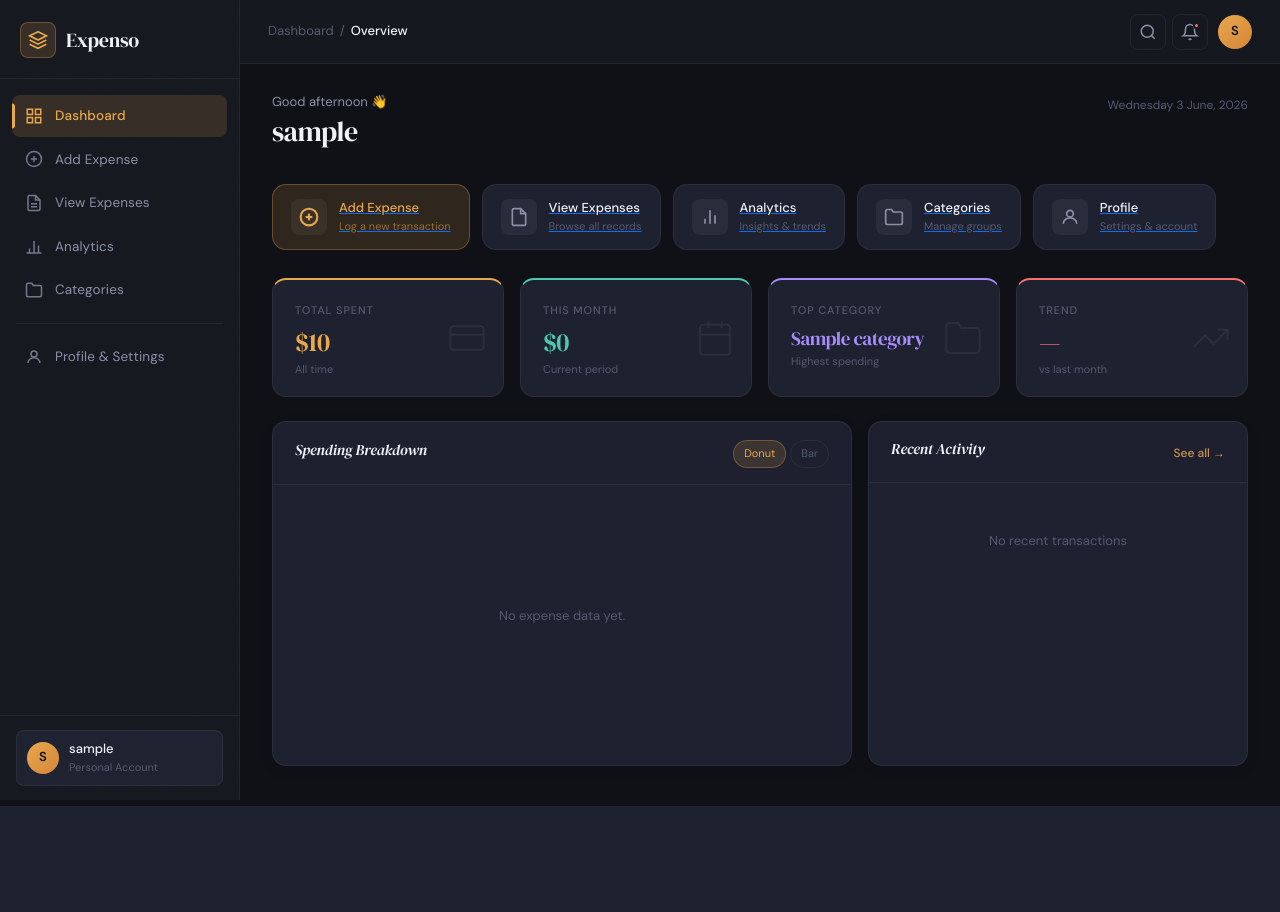
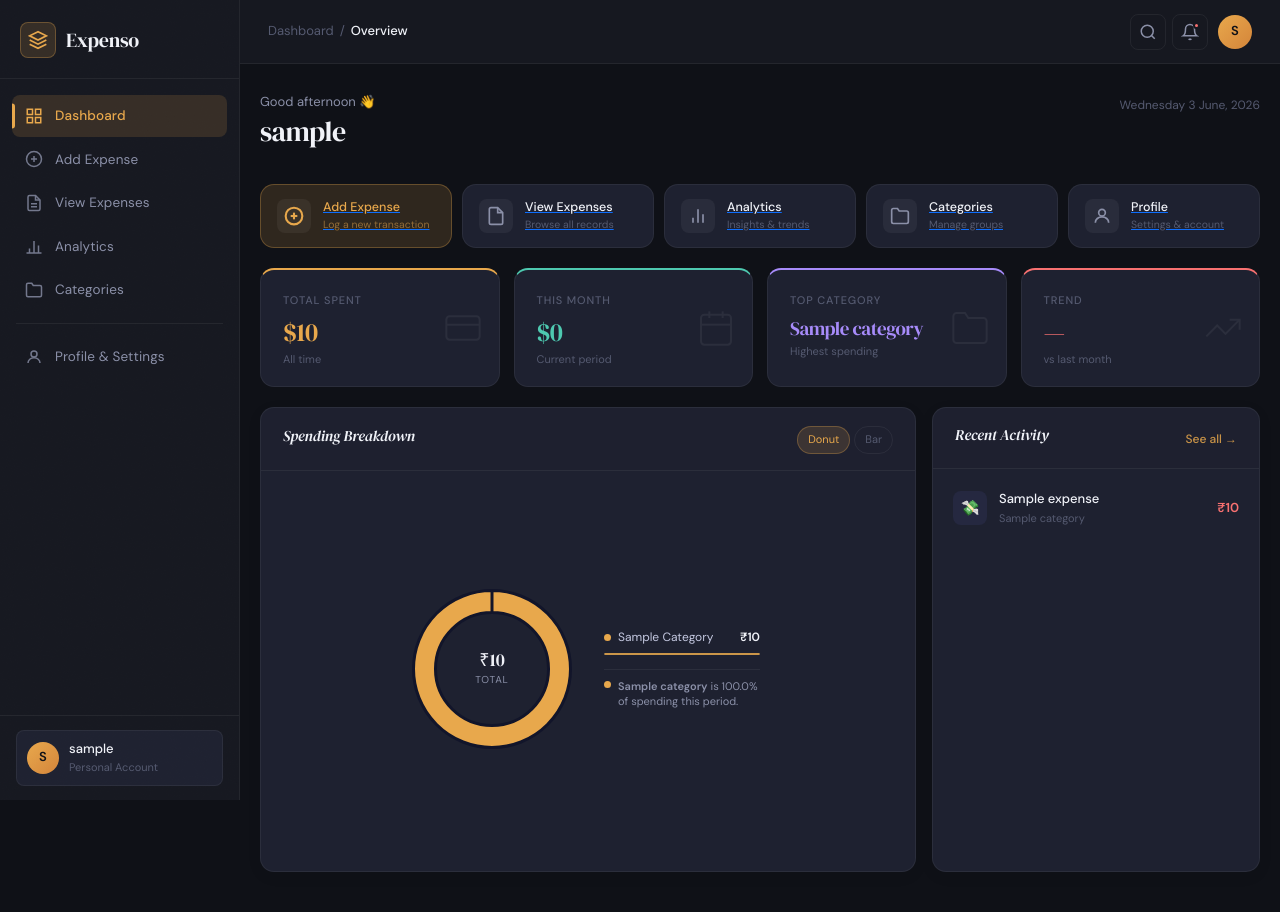
Before and after one commit to hiffenick/track-expenses-app, a Flask app: page /dashboard in a window 1280 px wide. Before the commit the page ends 806 px from the top, so only its background shows below. Run offline with Flask 3, Linux system fonts and the light colour scheme; a user stored in the database is signed in; tables that the repository leaves empty hold one stand-in row (values such as "Sample post"); parts of the project's set-up code (start-up, migrations or seed data) failed here and were passed over; some libraries are stand-ins or nearby versions.

Commit message:
Fix:Dashboard Spending Breakdown And Graph DIV Size

```diff
--- a/static/dashboard.css
+++ b/static/dashboard.css
@@ -332,7 +332,7 @@ body {
 
 /* ── Dashboard Body ────────────────────────────────────────── */
 .dashboard-body {
-  padding: 28px 32px 40px;
+  padding: 28px 20px 40px;
   /* max-width: 1280px; */
   width: 100%;
 }
@@ -369,27 +369,31 @@ body {
 }
 
 /* ── Quick Action Buttons ──────────────────────────────────── */
+/* ── Quick Action Buttons ──────────────────────────────────── */
 .quick-actions {
   display: flex;
-  gap: 12px;
-  flex-wrap: wrap;
-  margin-bottom: 28px;
+  gap: 10px;
+  flex-wrap: nowrap;
+  margin-bottom: 20px;
   animation: fadeSlideUp 0.5s 0.08s ease both;
+}
+
+.quick-actions a {
+  flex: 1 1 0;
+  min-width: 0;
 }
 
 .qa-btn {
   display: flex;
   align-items: center;
   gap: 12px;
-  padding: 14px 18px;
+  padding: 14px 16px;
   background: var(--surface);
   border: 1px solid var(--border);
   border-radius: var(--radius);
   cursor: pointer;
   transition: var(--transition);
-  flex: 1 1 150px;
-  min-width: 140px;
-  max-width: 200px;
+  width: 100%;
   text-align: left;
   color: var(--text-primary);
 }
@@ -415,7 +419,7 @@ body {
 .qa-btn.qa-primary .qa-icon { color: var(--accent); }
 
 .qa-icon {
-  width: 36px; height: 36px;
+  width: 34px; height: 34px;
   display: grid; place-items: center;
   background: rgba(255,255,255,0.05);
   border-radius: var(--radius-sm);
@@ -433,18 +437,25 @@ body {
   display: flex;
   flex-direction: column;
   gap: 1px;
+  min-width: 0;
 }
 
 .qa-text strong {
-  font-size: 13px;
+  font-size: 12.5px;
   font-weight: 500;
   line-height: 1.3;
+  white-space: nowrap;
+  overflow: hidden;
+  text-overflow: ellipsis;
 }
 
 .qa-text small {
-  font-size: 11px;
+  font-size: 10.5px;
   color: var(--text-muted);
   font-weight: 400;
+  white-space: nowrap;
+  overflow: hidden;
+  text-overflow: ellipsis;
 }
 
 .qa-btn.qa-primary .qa-text small { color: rgba(232,168,76,0.55); }
@@ -453,8 +464,8 @@ body {
 .stats-grid {
   display: grid;
   grid-template-columns: repeat(4, 1fr);
-  gap: 16px;
-  margin-bottom: 24px;
+  gap: 14px;
+  margin-bottom: 20px;
   animation: fadeSlideUp 0.5s 0.16s ease both;
 }
 
@@ -521,7 +532,7 @@ body {
 /* ── Bottom Grid (Chart + Recent) ──────────────────────────── */
 .bottom-grid {
   display: grid;
-  grid-template-columns: 1fr 380px;
+  grid-template-columns: 1fr 340px;
   gap: 16px;
   animation: fadeSlideUp 0.5s 0.24s ease both;
 }
@@ -575,16 +586,23 @@ body {
 .pill-btn.active { background: var(--accent-dim); border-color: rgba(232,168,76,0.3); color: var(--accent); }
 
 /* chart */
+.chart-card {
+  display: flex;
+  flex-direction: column;
+}
+
 .chart-card .chart-wrapper {
-  padding: 22px;
-  max-height: 280px;
+  margin: 0;
+  padding: 12px 16px;
+  width: 100%;
+  box-sizing: border-box;
   display: flex;
-  align-items: center;
   justify-content: center;
+  align-items: stretch;
 }
 
 .chart-card canvas {
-  max-height: 240px;
+  max-height: none;
 }
 
 /* recent list */
@@ -731,9 +749,16 @@ body {
 
   .stats-grid { grid-template-columns: 1fr 1fr; gap: 12px; }
 
-  .quick-actions { gap: 10px; }
-
-  .qa-btn { max-width: none; flex: 1 1 120px; padding: 12px 14px; gap: 10px; }
+  .sidebar { transform: translateX(-100%); }
+  .sidebar.open { transform: translateX(0); box-shadow: 4px 0 40px rgba(0,0,0,0.5); }
+  .main-content { margin-left: 0; }
+  .hamburger { display: flex; }
+  .dashboard-body { padding: 20px 16px 40px; }
+  .stats-grid { grid-template-columns: 1fr 1fr; gap: 12px; }
+  .quick-actions { flex-wrap: wrap; gap: 8px; }
+  .quick-actions a { flex: 1 1 calc(50% - 4px); }
+  .welcome-name { font-size: 22px; }
+  .welcome-date { display: none; }
 
   .welcome-name { font-size: 22px; }
 
@@ -991,3 +1016,226 @@ body {
   from { opacity: 0; }
   to   { opacity: 1; }
 }
+
+/* ── Premium Chart ─────────────────────────────────────── */
+.premium-chart-wrap {
+  display: flex;
+  flex-direction: row;
+  align-items: center;
+  gap: 32px;
+  flex-wrap: nowrap;
+  width: 100%;
+}
+
+.premium-donut-area {
+  position: relative;
+  width: 220px;
+  height: 220px;
+  flex-shrink: 0;
+}
+
+.donut-center-label {
+  position: absolute;
+  inset: 0;
+  display: flex;
+  flex-direction: column;
+  align-items: center;
+  justify-content: center;
+  pointer-events: none;
+}
+
+.donut-total {
+  font-family: 'DM Serif Display', serif;
+  font-size: 18px;
+  color: #f0f2f8;
+  line-height: 1.1;
+}
+
+.donut-sublabel {
+  font-size: 10px;
+  color: #8b90a8;
+  text-transform: uppercase;
+  letter-spacing: 0.08em;
+  margin-top: 2px;
+}
+
+.premium-bar-area {
+  width: 100%;
+  height: 260px;
+}
+
+.premium-legend {
+  flex: 1;
+  min-width: 0;
+  display: flex;
+  flex-direction: column;
+  gap: 10px;
+  overflow-y: auto;
+  max-height: 260px;
+  padding-right: 4px;
+}
+
+.legend-row {
+  display: flex;
+  flex-direction: column;
+  gap: 5px;
+}
+
+.legend-top {
+  display: flex;
+  align-items: center;
+  justify-content: space-between;
+  gap: 8px;
+}
+
+.legend-dot-label {
+  display: flex;
+  align-items: center;
+  gap: 7px;
+  min-width: 0;
+}
+
+.legend-dot {
+  width: 7px;
+  height: 7px;
+  border-radius: 50%;
+  flex-shrink: 0;
+}
+
+.legend-name {
+  font-size: 12px;
+  color: #c4c8e0;
+  text-transform: capitalize;
+  white-space: nowrap;
+  overflow: hidden;
+  text-overflow: ellipsis;
+}
+
+.legend-amount {
+  font-size: 12px;
+  font-weight: 600;
+  color: #f0f2f8;
+  flex-shrink: 0;
+}
+
+.legend-bar-track {
+  height: 2px;
+  background: rgba(255,255,255,0.06);
+  border-radius: 99px;
+  overflow: hidden;
+}
+
+.legend-bar-fill {
+  height: 100%;
+  border-radius: 99px;
+  transition: width 0.6s ease;
+  opacity: 0.85;
+}
+
+.legend-insight {
+  display: flex;
+  align-items: flex-start;
+  gap: 7px;
+  margin-top: 4px;
+  padding-top: 9px;
+  border-top: 1px solid rgba(255,255,255,0.06);
+  font-size: 11px;
+  color: #8b90a8;
+  line-height: 1.4;
+}
+
+.insight-dot {
+  width: 7px;
+  height: 7px;
+  border-radius: 50%;
+  flex-shrink: 0;
+  margin-top: 2px;
+}
+
+.chart-card {
+  min-height: 360px;
+}
+
+.chart-card .chart-wrapper {
+  flex: 1;
+  padding: 20px 24px 24px;
+  display: flex;
+  align-items: stretch;
+}
+
+/* Premium layout: fill full width, proper proportions */
+.premium-chart-wrap {
+  width: 100%;
+  flex: 1;
+  align-items: center;
+}
+
+/* Donut: responsive, not fixed 220px */
+.premium-donut-area {
+  width: clamp(160px, 28%, 240px);
+  height: auto;
+  aspect-ratio: 1 / 1;
+  flex-shrink: 0;
+}
+
+/* Legend: fill remaining space, scroll if needed */
+.premium-legend {
+  flex: 1;
+  max-height: none;
+  overflow-y: auto;
+}
+
+/* Bar area fills the full width when active */
+.premium-bar-area {
+  flex: 1;
+  min-height: 240px;
+  height: 100%;
+}
+
+/* Responsive: stack vertically on smaller cards */
+@media (max-width: 900px) {
+  .premium-chart-wrap {
+    flex-direction: column;
+    align-items: stretch;
+    gap: 20px;
+  }
+
+  .premium-donut-area {
+    width: clamp(140px, 55%, 200px);
+    margin: 0 auto;
+  }
+
+  .premium-legend {
+    max-height: 200px;
+  }
+
+  .premium-bar-area {
+    min-height: 200px;
+    height: 200px;
+    width: 100%;
+  }
+}
+
+@media (max-width: 600px) {
+  .premium-donut-area {
+    width: clamp(120px, 70vw, 180px);
+  }
+
+  .chart-card {
+    min-height: 0;
+  }
+
+  .chart-card .chart-wrapper {
+    padding: 14px 14px 18px;
+  }
+}
+
+.bottom-grid {
+  grid-template-columns: 2fr 1fr;
+}
+
+.chart-card .chart-wrapper {
+  width: 95%;
+  margin: 0 auto;
+  box-sizing: border-box;
+}
--- a/static/dashboard.js
+++ b/static/dashboard.js
@@ -137,9 +137,8 @@ function renderDashboardChart(data) {
   if (!ctx) return;
 
   if (typeof Chart === 'undefined') {
-    console.warn('Chart.js not loaded — skipping chart render.');
     ctx.closest('.chart-wrapper').innerHTML =
-      '<p style="color:var(--text-muted);font-size:13px;text-align:center;padding:40px 20px;">Chart.js not loaded.</p>';
+      '<p style="color:#8b90a8;font-size:13px;text-align:center;padding:40px 20px;">Chart.js not loaded.</p>';
     return;
   }
 
@@ -149,7 +148,7 @@ function renderDashboardChart(data) {
 
   if (!labels.length) {
     ctx.closest('.chart-wrapper').innerHTML =
-      '<p style="color:var(--text-muted);font-size:13px;text-align:center;padding:40px 20px;">No expense data yet.</p>';
+      '<p style="color:#8b90a8;font-size:13px;text-align:center;padding:40px 20px;">No expense data yet.</p>';
     return;
   }
 
@@ -158,53 +157,177 @@ function renderDashboardChart(data) {
     '#60a5fa','#fb923c','#34d399','#f472b6',
   ];
 
-  new Chart(ctx, {
+  const total = values.reduce((a, b) => a + b, 0);
+  const sorted = labels
+    .map((l, i) => ({ label: l, value: values[i], color: PALETTE[i % PALETTE.length] }))
+    .sort((a, b) => b.value - a.value);
+
+  const wrapper = ctx.closest('.chart-wrapper');
+
+  // ── Build layout ──
+  wrapper.innerHTML = `
+    <div class="premium-chart-wrap">
+      <div class="premium-donut-area" id="donutArea">
+        <canvas id="expenseChartCanvas"></canvas>
+        <div class="donut-center-label">
+          <span class="donut-total">₹${total.toLocaleString('en-IN', { maximumFractionDigits: 0 })}</span>
+          <span class="donut-sublabel">total</span>
+        </div>
+      </div>
+      <div class="premium-bar-area" id="barArea" style="display:none;">
+        <canvas id="expenseBarCanvas"></canvas>
+      </div>
+      <div class="premium-legend" id="premiumLegend"></div>
+    </div>
+  `;
+
+  // ── Legend ──
+  const legendEl = document.getElementById('premiumLegend');
+  legendEl.innerHTML = sorted.map(item => {
+    const pct = total > 0 ? ((item.value / total) * 100).toFixed(1) : 0;
+    return `
+      <div class="legend-row">
+        <div class="legend-top">
+          <div class="legend-dot-label">
+            <span class="legend-dot" style="background:${item.color}"></span>
+            <span class="legend-name">${item.label}</span>
+          </div>
+          <span class="legend-amount">₹${item.value.toLocaleString('en-IN')}</span>
+        </div>
+        <div class="legend-bar-track">
+          <div class="legend-bar-fill" style="width:${pct}%;background:${item.color}"></div>
+        </div>
+      </div>
+    `;
+  }).join('');
+
+  if (sorted.length) {
+    const top = sorted[0];
+    const topPct = total > 0 ? ((top.value / total) * 100).toFixed(1) : 0;
+    legendEl.innerHTML += `
+      <div class="legend-insight">
+        <span class="insight-dot" style="background:${top.color}"></span>
+        <span><strong>${top.label}</strong> is ${topPct}% of spending this period.</span>
+      </div>
+    `;
+  }
+
+  // ── Donut chart ──
+  const donutCtx = document.getElementById('expenseChartCanvas');
+  const donutChart = new Chart(donutCtx, {
     type: 'doughnut',
     data: {
-      labels,
+      labels: sorted.map(s => s.label),
       datasets: [{
-        data:            values,
-        backgroundColor: PALETTE.slice(0, labels.length),
-        borderColor:     'transparent',
-        borderWidth:     0,
-        hoverOffset:     6,
+        data: sorted.map(s => s.value),
+        backgroundColor: sorted.map(s => s.color),
+        borderColor: '#12152a',
+        borderWidth: 3,
+        hoverOffset: 8,
       }],
     },
     options: {
-      cutout: '68%',
+      cutout: '72%',
       responsive: true,
       maintainAspectRatio: true,
       plugins: {
-        legend: {
-          position: 'right',
-          labels: {
-            color: '#8b90a8',
-            font:  { family: "'DM Sans', sans-serif", size: 11 },
-            padding: 12,
-            usePointStyle: true,
-            pointStyleWidth: 8,
-          },
-        },
+        legend: { display: false },
         tooltip: {
           callbacks: {
             label: ctx => {
-              const val   = ctx.parsed;
-              const total = ctx.dataset.data.reduce((a, b) => a + b, 0);
-              const pct   = total ? ((val / total) * 100).toFixed(1) : 0;
-              return ` ₹${val.toLocaleString('en-IN')}  (${pct}%)`;
+              const val = ctx.parsed;
+              const pct = total ? ((val / total) * 100).toFixed(1) : 0;
+              return `  ₹${val.toLocaleString('en-IN')}  (${pct}%)`;
             },
           },
           backgroundColor: '#1e2130',
-          borderColor:     'rgba(255,255,255,0.08)',
-          borderWidth:     1,
-          titleColor:      '#f0f2f8',
-          bodyColor:       '#8b90a8',
-          padding:         10,
+          borderColor: 'rgba(255,255,255,0.08)',
+          borderWidth: 1,
+          titleColor: '#f0f2f8',
+          bodyColor: '#8b90a8',
+          padding: 12,
         },
       },
     },
   });
+
+  // ── Bar chart ──
+  const barCtx = document.getElementById('expenseBarCanvas');
+  const barChart = new Chart(barCtx, {
+    type: 'bar',
+    data: {
+      labels: sorted.map(s => s.label),
+      datasets: [{
+        data: sorted.map(s => s.value),
+        backgroundColor: sorted.map(s => s.color + 'cc'),
+        borderColor: sorted.map(s => s.color),
+        borderWidth: 1,
+        borderRadius: 6,
+        borderSkipped: false,
+      }],
+    },
+    options: {
+      responsive: true,
+      maintainAspectRatio: false,
+      indexAxis: 'y',
+      plugins: {
+        legend: { display: false },
+        tooltip: {
+          callbacks: {
+            label: ctx => `  ₹${ctx.parsed.x.toLocaleString('en-IN')}`,
+          },
+          backgroundColor: '#1e2130',
+          borderColor: 'rgba(255,255,255,0.08)',
+          borderWidth: 1,
+          titleColor: '#f0f2f8',
+          bodyColor: '#8b90a8',
+          padding: 12,
+        },
+      },
+      scales: {
+        x: {
+          grid: { color: 'rgba(255,255,255,0.04)' },
+          ticks: {
+            color: '#8b90a8',
+            font: { family: "'DM Sans', sans-serif", size: 10 },
+            callback: v => `₹${Number(v).toLocaleString('en-IN')}`,
+          },
+          border: { color: 'rgba(255,255,255,0.06)' },
+        },
+        y: {
+          grid: { display: false },
+          ticks: {
+            color: '#c4c8e0',
+            font: { family: "'DM Sans', sans-serif", size: 11 },
+          },
+          border: { color: 'rgba(255,255,255,0.06)' },
+        },
+      },
+    },
+  });
+
+  // ── Wire up pill toggle buttons ──
+  const pillBtns = document.querySelectorAll('.card-actions .pill-btn');
+  const donutArea = document.getElementById('donutArea');
+  const barArea   = document.getElementById('barArea');
+
+  pillBtns.forEach(btn => {
+    btn.addEventListener('click', () => {
+      pillBtns.forEach(b => b.classList.remove('active'));
+      btn.classList.add('active');
+
+      if (btn.textContent.trim() === 'Bar') {
+        donutArea.style.display = 'none';
+        barArea.style.display   = 'block';
+        barChart.resize();
+      } else {
+        donutArea.style.display = 'block';
+        barArea.style.display   = 'none';
+      }
+    });
+  });
 }
+
 
 /* ── Pill buttons (chart type toggle, visual only) ────────── */
 function bindPillBtns() {
```
Also changed, not shown: src/dashboard.py (+31 -7 lines).
